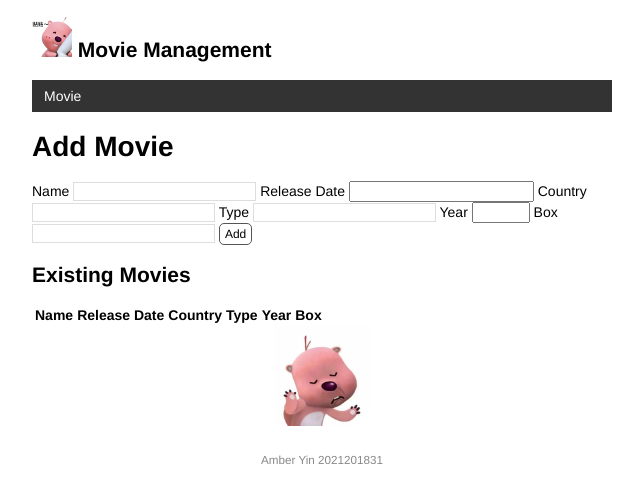
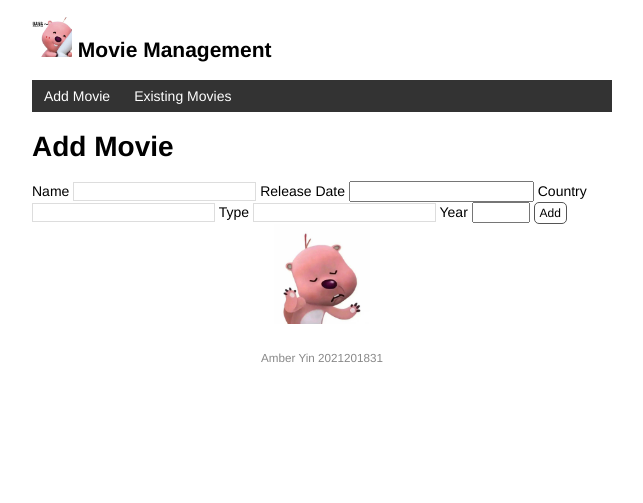
Before and after one commit to Yinvvvvv/movie, a Flask app: page / in a window 1280 px wide. Shown: the top 503 px of the page, without its empty margins (318-961 px from the left). Run offline with Flask 3, Linux system fonts and the light colour scheme; lists and menus that the app fills with data are empty.

Commit message:
add existing_movies.html

```diff
--- a/movie/forms.py
+++ b/movie/forms.py
@@ -3,14 +3,14 @@ from flask import flash
 from flask_wtf import FlaskForm
 from wtforms import StringField, DateTimeField, IntegerField, FloatField
 from wtforms.validators import InputRequired
-from movie.models import  Movies, Actors, Movie_Actor_Relationship, Box
+from movie.models import  Movie_Info, Actor_Info, Movie_Actor_Relation, Movie_Box
 #from flask_login import current_user
 
 
 class MovieForm(FlaskForm):
     movie_name = StringField('Name', validators=[InputRequired()])
     release_date = DateTimeField('Release Date', validators=[InputRequired()])
-    country_movie = StringField('Country', validators=[InputRequired()])
-    movie_type = StringField('Type', validators=[InputRequired()])
+    country = StringField('Country', validators=[InputRequired()])
+    type = StringField('Type', validators=[InputRequired()])
     year = IntegerField('Year', validators=[InputRequired()])
-    box = FloatField('Box')  # You can customize this as needed
+    #box = FloatField('Box')  # You can customize this as needed
--- a/movie/routes.py
+++ b/movie/routes.py
@@ -1,7 +1,7 @@
 # routes.py
 
 from movie import app, db
-from movie.models import Movies, Actors, Movie_Actor_Relationship
+from movie.models import Movie_Info, Actor_Info, Movie_Actor_Relation, Movie_Box
 from movie.forms import *
 from flask import render_template, url_for, request, redirect, flash, abort
 #from flask_login import current_user, logout_user, login_user, login_required
@@ -13,16 +13,23 @@ def add_movie():
     form = MovieForm()
 
     if form.validate_on_submit():
-        new_movie = Movies(
+        new_movie = Movie_Info(
             movie_name=form.movie_name.data,
             release_date=form.release_date.data,
-            country_movie=form.country_movie.data,
-            type=form.movie_type.data,
+            country=form.country.data,
+            type=form.type.data,
             year=form.year.data,
-            box=form.box.data
+            #box=form.box.data
         )
         db.session.add(new_movie)
         db.session.commit()
+        flash('Item created.')
+        #movies = Movie_Info.query.all()
+        return redirect(url_for("existing_movies"))
+    #movies = Movie_Info.query.all()
+    return render_template('add_movie.html', form=form)
 
-    #movies = Movies.query.all()  # Retrieve all movies from the database
-    return render_template('add_movie.html', form=form)
+@app.route('/existing_movies')
+def existing_movies():
+    movies = Movie_Info.query.all()
+    return render_template('existing_movies.html', movies=movies)
--- a/movie/templates/add_movie.html
+++ b/movie/templates/add_movie.html
@@ -2,42 +2,19 @@
 {% extends 'base.html' %}
 
 {% block content %}
+
     <h1>Add Movie</h1>
-    <form method="post">
+    <form method="post"，action="{{ url_for('add_movie') }}">
         {{ form.csrf_token }}
         {{ form.hidden_tag() }}
         {{ form.movie_name.label }} {{ form.movie_name }}
         {{ form.release_date.label }} {{ form.release_date }}
-        {{ form.country_movie.label }} {{ form.country_movie }}
-        {{ form.movie_type.label }} {{ form.movie_type }}
+        {{ form.country.label }} {{ form.country }}
+        {{ form.type.label }} {{ form.type }}
         {{ form.year.label }} {{ form.year }}
-        {{ form.box.label }} {{ form.box }}
+
         <input class="btn" type="submit" name="submit" value="Add">
     </form>
 
-    <h2>Existing Movies</h2>
-    <table>
-        <thead>
-            <tr>
-                <th>Name</th>
-                <th>Release Date</th>
-                <th>Country</th>
-                <th>Type</th>
-                <th>Year</th>
-                <th>Box</th>
-            </tr>
-        </thead>
-        <tbody>
-            {% for movie in movies %}
-                <tr>
-                    <td>{{ movie.movie_name }}</td>
-                    <td>{{ movie.release_date }}</td>
-                    <td>{{ movie.country_movie }}</td>
-                    <td>{{ movie.type }}</td>
-                    <td>{{ movie.year }}</td>
-                    <td>{{ movie.box }}</td>
-                </tr>
-            {% endfor %}
-        </tbody>
-    </table>
+
 {% endblock %}
--- a/movie/templates/base.html
+++ b/movie/templates/base.html
@@ -22,8 +22,8 @@
     <!--导航栏-->
     <nav>
         <ul>
-            <li><a href="{{ url_for('add_movie') }}">Movie</a></li>
-
+            <li><a href="{{ url_for('add_movie') }}">Add Movie</a></li>
+            <li><a href="{{ url_for('existing_movies') }}">Existing Movies</a></li>
         </ul>
     </nav>
     {% block content %}{% endblock %}
```
Also changed, not shown: movie/models.py (+19 -19 lines), 1 other file.
